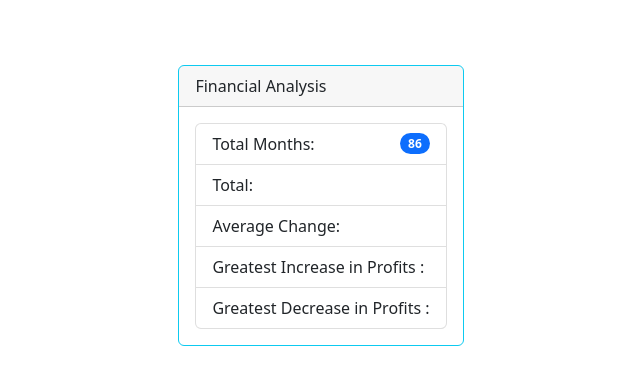
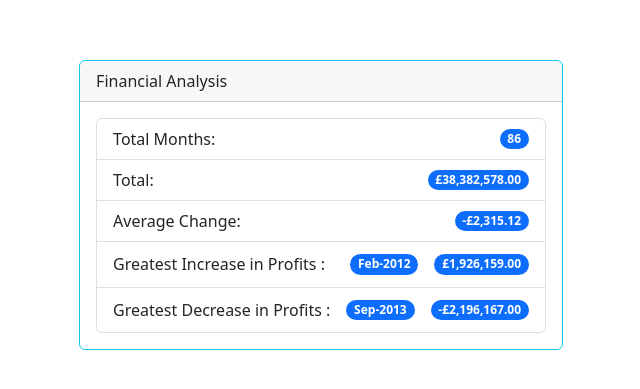
Before and after one commit to fl4viooliveira/Console-Finances, a plain HTML site: page index.html in a window 1280 px wide. Shown: the part 187-576 px from the top of the page, without its empty margins (319-959 px from the left). Drawn offline with nearby package versions, Linux system fonts and the light colour scheme.

Commit message:
render content on index page using bootstrap

```diff
--- a/index.html
+++ b/index.html
@@ -1,17 +1,20 @@
 <!DOCTYPE html>
 <html lang="en-gb">
+
 <head>
   <meta charset="UTF-8">
   <meta http-equiv="X-UA-Compatible" content="IE=edge">
   <meta name="viewport" content="width=device-width, initial-scale=1.0">
   <title>M4 Challenge</title>
-  <link href="https://cdn.jsdelivr.net/npm/bootstrap@5.2.3/dist/css/bootstrap.min.css" rel="stylesheet" integrity="sha384-rbsA2VBKQhggwzxH7pPCaAqO46MgnOM80zW1RWuH61DGLwZJEdK2Kadq2F9CUG65" crossorigin="anonymous">
+  <link href="https://cdn.jsdelivr.net/npm/bootstrap@5.2.3/dist/css/bootstrap.min.css" rel="stylesheet"
+    integrity="sha384-rbsA2VBKQhggwzxH7pPCaAqO46MgnOM80zW1RWuH61DGLwZJEdK2Kadq2F9CUG65" crossorigin="anonymous">
 </head>
+
 <body>
 
   <div class="container d-flex justify-content-center align-items-center" style="height: 100vh;">
-    <div class="card border-info mb-3" style="max-width: 18rem;">
-      <div id="analysis" class="card-header"></div>
+    <div class="card border-info mb-3" style="max-width: 38rem;">
+      <div class="card-header">Financial Analysis</div>
       <div class="card-body">
         <ul class="list-group">
           <li class="list-group-item d-flex justify-content-between align-items-center">
@@ -29,16 +32,20 @@
             <span id="average" class="badge bg-primary rounded-pill ms-3"></span>
           </li>
 
-          <li class="list-group-item d-flex justify-content-between align-items-center">
+          <li class="list-group-item d-flex justify-content-between align-items-center ">
             Greatest Increase in Profits :
-            <span id="increase-month" class="badge bg-primary rounded-pill ms-3"></span>
-            <span id="increase-value" class="badge bg-primary rounded-pill ms-3"></span>
+            <div class="d-flex flex-wrap justify-content-end">
+              <span id="increase-month" class="badge bg-primary rounded-pill ms-3 my-1"></span>
+              <span id="increase-value" class="badge bg-primary rounded-pill ms-3 my-1"></span>
+            </div>
           </li>
 
           <li class="list-group-item d-flex justify-content-between align-items-center">
             Greatest Decrease in Profits :
-            <span id="decrease-month" class="badge bg-primary rounded-pill ms-3"></span>
-            <span id="decrease-value" class="badge bg-primary rounded-pill ms-3"></span>
+            <div class="d-flex flex-wrap justify-content-end">
+              <span id="decrease-month" class="badge bg-primary rounded-pill ms-3 my-1"></span>
+              <span id="decrease-value" class="badge bg-primary rounded-pill ms-3 my-1"></span>
+            </div>
           </li>
 
         </ul>
@@ -48,6 +55,9 @@
   </div>
 
   <script src="index.js"></script>
-  <script src="https://cdn.jsdelivr.net/npm/bootstrap@5.2.3/dist/js/bootstrap.bundle.min.js" integrity="sha384-kenU1KFdBIe4zVF0s0G1M5b4hcpxyD9F7jL+jjXkk+Q2h455rYXK/7HAuoJl+0I4" crossorigin="anonymous"></script>
+  <script src="https://cdn.jsdelivr.net/npm/bootstrap@5.2.3/dist/js/bootstrap.bundle.min.js"
+    integrity="sha384-kenU1KFdBIe4zVF0s0G1M5b4hcpxyD9F7jL+jjXkk+Q2h455rYXK/7HAuoJl+0I4"
+    crossorigin="anonymous"></script>
 </body>
+
 </html>
--- a/index.js
+++ b/index.js
@@ -168,14 +168,21 @@ console.log(
 
 // DOM
 // variables
-var cardHead = document.getElementById("analysis");
+var monthsValue = document.getElementById("months-value");
+var totalValue = document.getElementById("total");
+var averageValue = document.getElementById("average");
 
-var months = document.getElementById("months");
-var monthsValue = document.getElementById("months-value");
+var increaseMonth = document.getElementById("increase-month");
+var increaseValue = document.getElementById("increase-value");
 
+var decreaseMonth = document.getElementById("decrease-month");
+var decreaseValue = document.getElementById("decrease-value");
 // DOM application
 
-cardHead.append(document.createTextNode("Financial Analysis"));
-
-// months.append(document.createTextNode("Total Months:"));
-monthsValue.append(document.createTextNode(totalMonths));
+monthsValue.textContent = totalMonths;
+totalValue.textContent = pounds.format(total);
+averageValue.textContent = pounds.format(average);
+increaseMonth.textContent = greatest[0];
+increaseValue.textContent = pounds.format(increase);
+decreaseMonth.textContent = smallest[0];
+decreaseValue.textContent = pounds.format(decrease);
```
